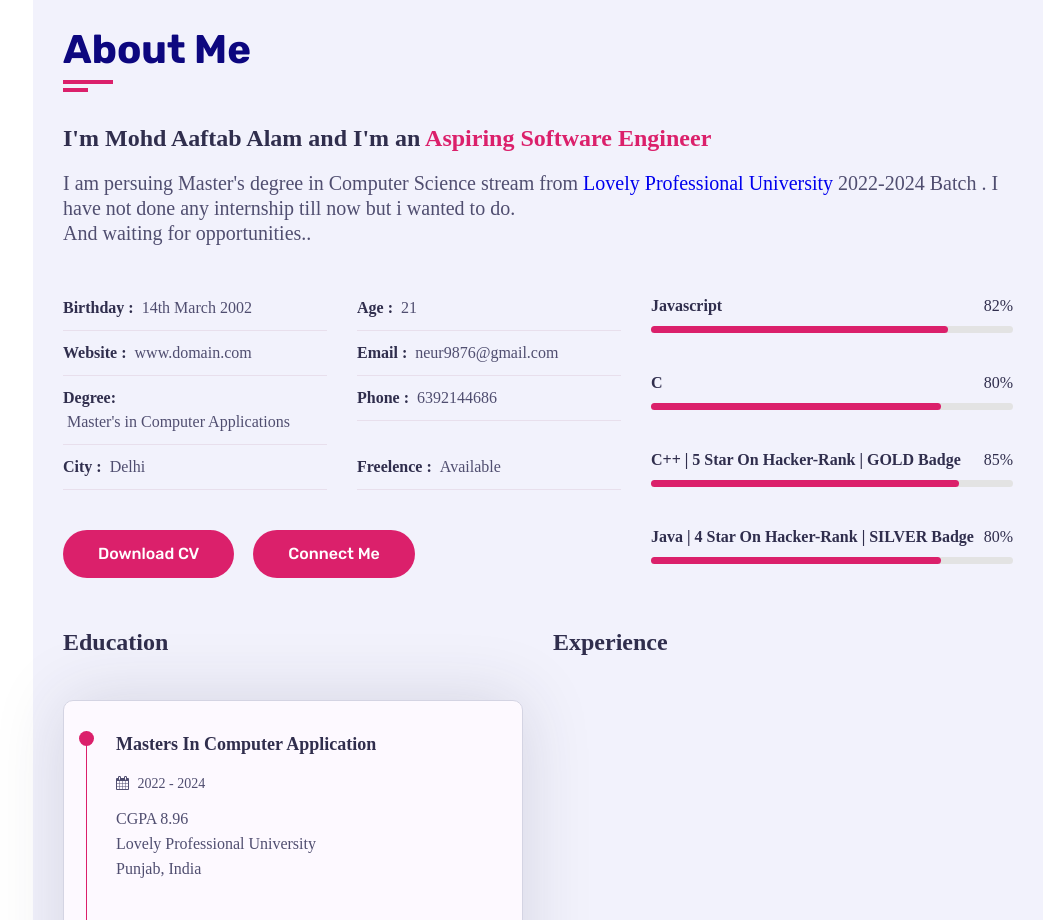
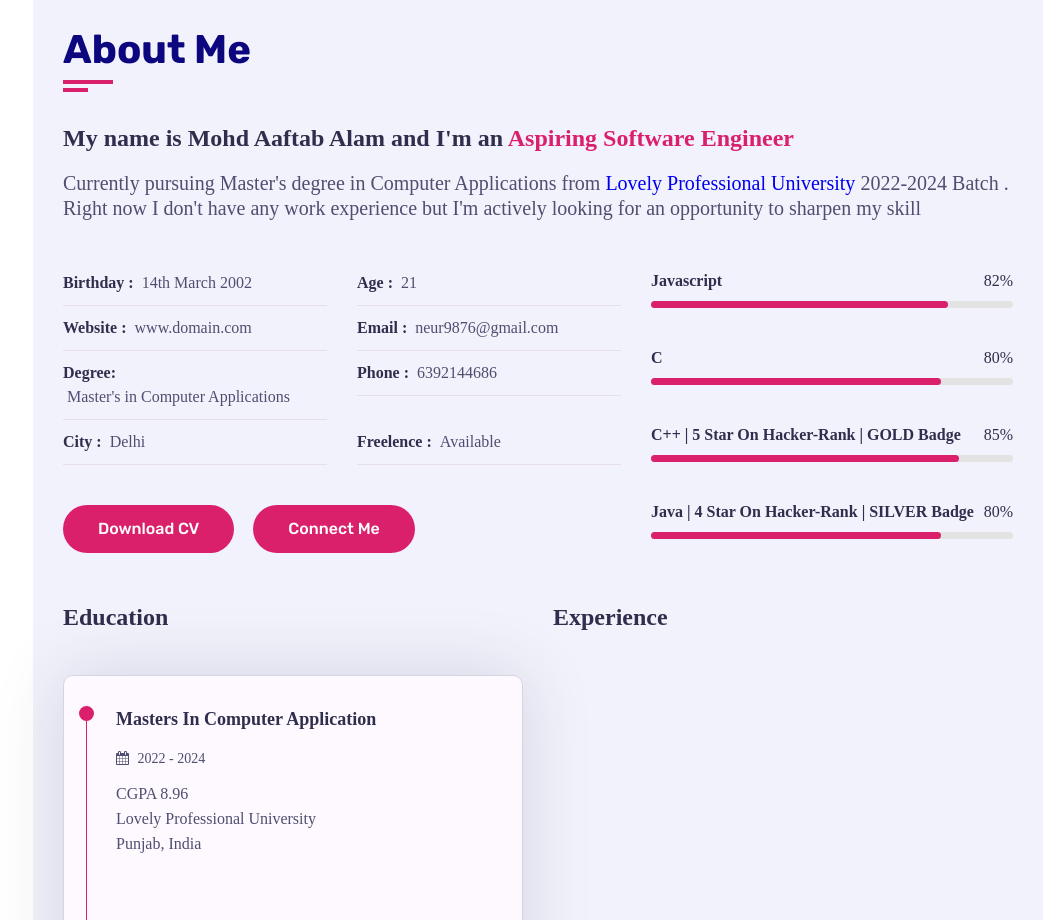
Before and after one commit to crazyhackkk/Personal-portfolio.github.io, a plain HTML site: page index.html in a window 1280 px wide. Shown: the part 840-1760 px from the top of the page, without its empty margins (237-1280 px from the left). Drawn offline with Linux system fonts and the light colour scheme.

Commit message:
Update index.html

```diff
--- a/index.html
+++ b/index.html
@@ -143,13 +143,12 @@ $('.project_used span').on({
               <div class="about-content padd-15">
                 <div class="row">
                   <div class="about-text padd-15">
-                    <h3>I'm Mohd Aaftab Alam and I'm an <span> Aspiring Software Engineer </span></h3>
+                    <h3>My name is Mohd Aaftab Alam and I'm an <span> Aspiring Software Engineer </span></h3>
                     <p>
-                      I am persuing Master's degree in Computer Science stream from
+                      Currently pursuing Master's degree in Computer Applications from
                       <a class = "underline-link" href="#" target="_blank">
-                      Lovely Professional University</a> 2022-2024 Batch .
-                      I have not done any internship till now but i wanted to do. <br>
-                      And waiting for opportunities..
+                      Lovely Professional University</a> 2022-2024 Batch .<br>
+                      Right now I don't have any work experience but I'm actively looking for an opportunity to sharpen my skill
                     </p>
                   </div>
                 </div>
```
